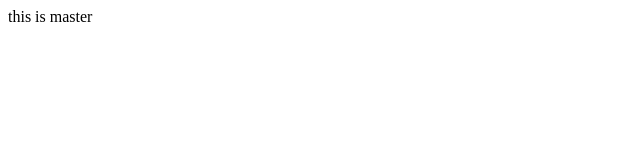
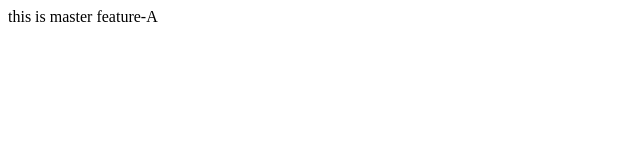
Before and after one commit to OC-JSPark/test_branch, a plain HTML site: page index.html in a window 1280 px wide. Shown: the full height of the page, 0-640 px from the left. Drawn offline with Linux system fonts and the light colour scheme.

Commit message:
feature-A

```diff
--- a/index.html
+++ b/index.html
@@ -7,5 +7,6 @@
 </head>
 <body>
     this is master
+    feature-A
 </body>
 </html>
```
